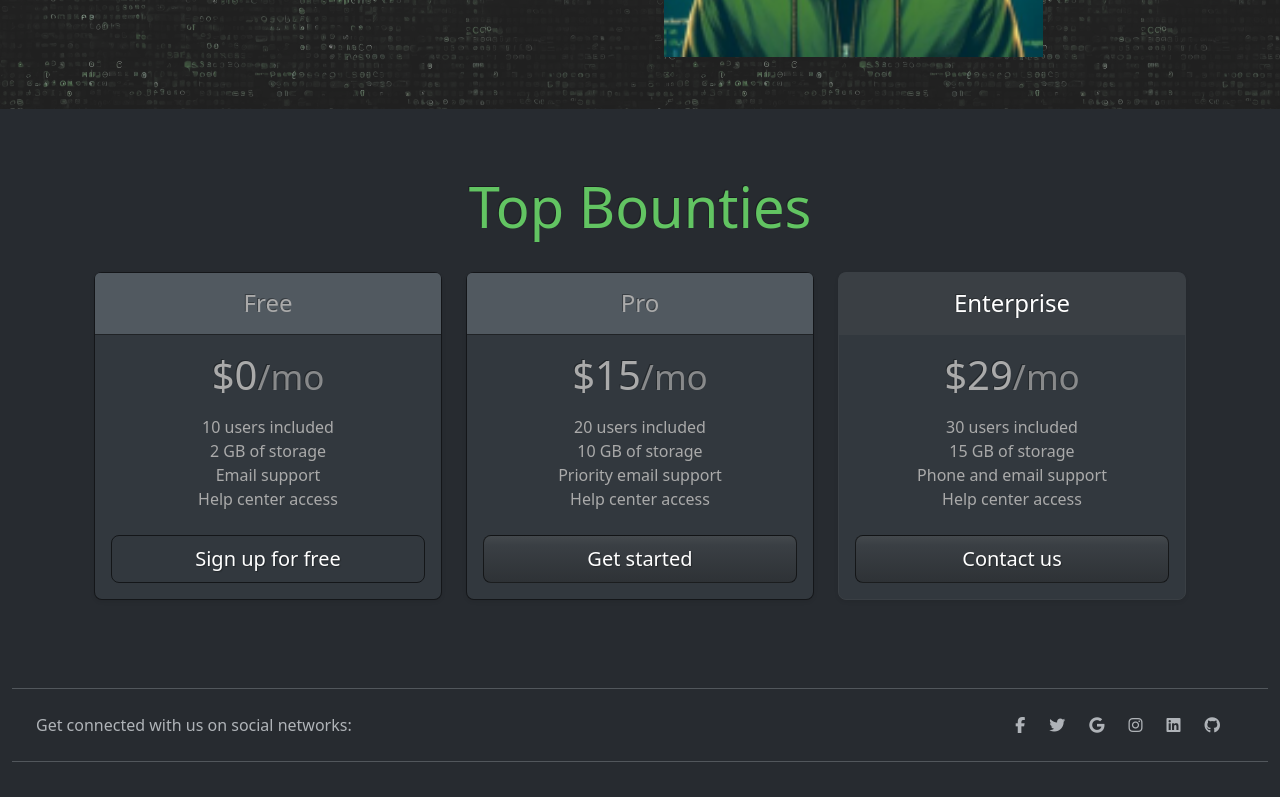
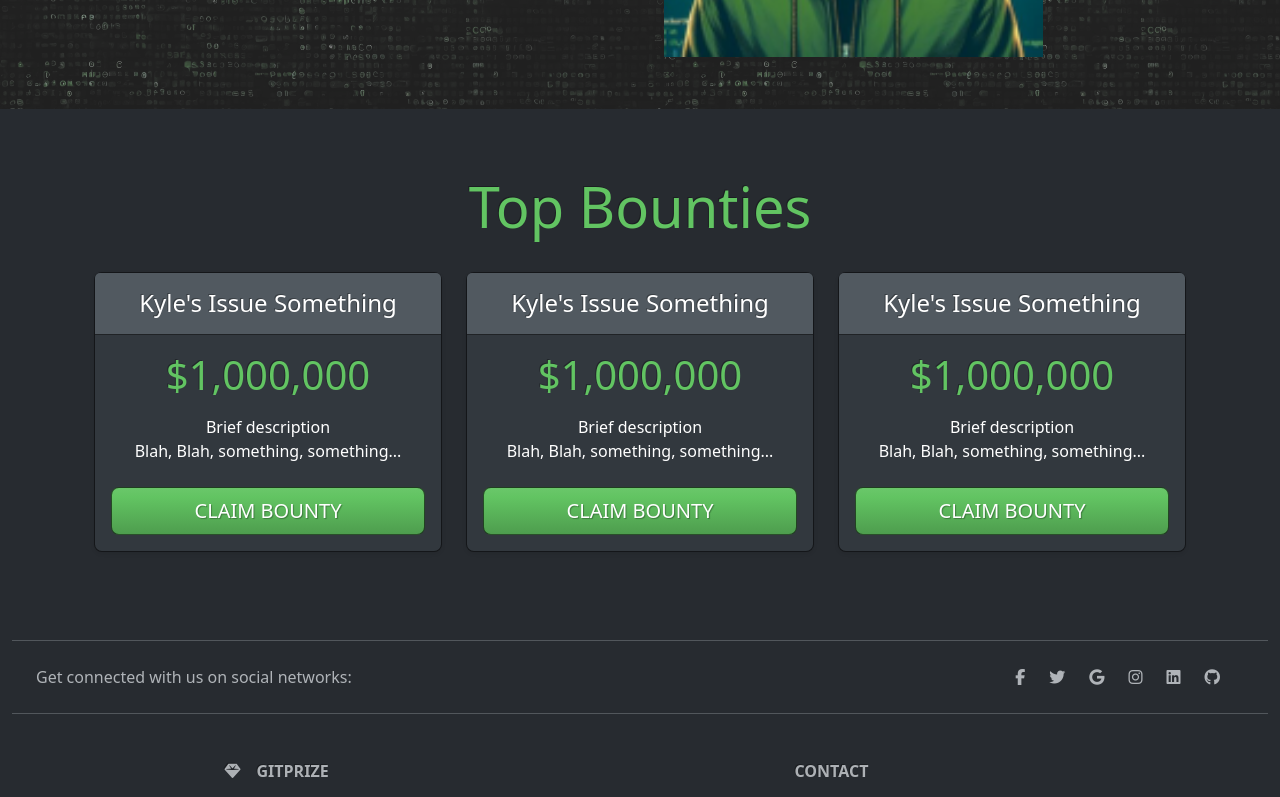
Before and after one commit to coulterkyle/Project-3, a React (Vite) app in the folder client/: page / in a window 1280 px wide. Shown: the part 472-1269 px from the top of the page. Built offline with nearby package versions, Linux system fonts and the light colour scheme.

Commit message:
updated top bounty placeholders and linked to issues page

```diff
--- a/client/src/pages/Home.jsx
+++ b/client/src/pages/Home.jsx
@@ -29,58 +29,62 @@ const Home = () => {
       <div className="container col-xxl-8 px-4 py-5" >
         <div className="pricing-header p-3 pb-md-4 mx-auto text-center">
           <h1 className="display-4 fw-normal text-success">Top Bounties</h1>
-          {/* <p class="fs-5 text-body-secondary">Quickly build an effective pricing table for your potential customers with this Bootstrap example. It’s built with default Bootstrap components and utilities with little customization.</p> */}
         </div>
         <div className="row row-cols-1 row-cols-md-3 mb-3 text-center">
           <div className="col">
             <div className="card mb-4 rounded-3 shadow-sm">
+              {/* Links the whole box to that particular issue */}
+              <a style={{ textDecoration: 'none' }} href="http://localhost:3000/project/coulterkyle/Project-3">
                 <div className="card-header py-3">
-                <h4 className="my-0 fw-normal">Free</h4>
+                  <h4 className="my-0 fw-normal">Kyle's Issue Something</h4>
                 </div>
                 <div className="card-body">
-                <h1 className="card-title pricing-card-title">$0<small className="text-body-secondary fw-light">/mo</small></h1>
+                  <h1 className="card-title pricing-card-title text-success">$1,000,000</h1>
                   <ul className="list-unstyled mt-3 mb-4">
-                  <li>10 users included</li>
-                  <li>2 GB of storage</li>
-                  <li>Email support</li>
-                  <li>Help center access</li>
+                    <li>Brief description</li>
+                    <li>Blah, Blah, something, something...</li>
                   </ul>
-                <button type="button" className="w-100 btn btn-lg btn-outline-primary">Sign up for free</button>
+                  <button type="button" className="w-100 btn btn-lg btn-outline-primary btn-success">CLAIM BOUNTY</button>
+                </div>
+              </a>
             </div>
           </div>
-          </div>
+
           <div className="col">
             <div className="card mb-4 rounded-3 shadow-sm">
+              {/* Links the whole box to that particular issue */}
+              <a style={{ textDecoration: 'none' }} href="http://localhost:3000/project/coulterkyle/Project-3">
                 <div className="card-header py-3">
-                <h4 className="my-0 fw-normal">Pro</h4>
+                  <h4 className="my-0 fw-normal">Kyle's Issue Something</h4>
                 </div>
                 <div className="card-body">
-                <h1 className="card-title pricing-card-title">$15<small className="text-body-secondary fw-light">/mo</small></h1>
+                  <h1 className="card-title pricing-card-title text-success">$1,000,000</h1>
                   <ul className="list-unstyled mt-3 mb-4">
-                  <li>20 users included</li>
-                  <li>10 GB of storage</li>
-                  <li>Priority email support</li>
-                  <li>Help center access</li>
+                    <li>Brief description</li>
+                    <li>Blah, Blah, something, something...</li>
                   </ul>
-                <button type="button" className="w-100 btn btn-lg btn-primary">Get started</button>
+                  <button type="button" className="w-100 btn btn-lg btn-outline-primary btn-success">CLAIM BOUNTY</button>
+                </div>
+              </a>
             </div>
           </div>
-          </div>
+
       <div className="col">
-            <div className="card mb-4 rounded-3 shadow-sm border-primary">
-              <div className="card-header py-3 text-bg-primary border-primary">
-                <h4 className="my-0 fw-normal">Enterprise</h4>
+            <div className="card mb-4 rounded-3 shadow-sm">
+              {/* Links the whole box to that particular issue */}
+              <a style={{ textDecoration: 'none' }} href="http://localhost:3000/project/coulterkyle/Project-3">
+                <div className="card-header py-3">
+                  <h4 className="my-0 fw-normal">Kyle's Issue Something</h4>
                 </div>
                 <div className="card-body">
-                <h1 className="card-title pricing-card-title">$29<small className="text-body-secondary fw-light">/mo</small></h1>
+                  <h1 className="card-title pricing-card-title text-success">$1,000,000</h1>
                   <ul className="list-unstyled mt-3 mb-4">
-                  <li>30 users included</li>
-                  <li>15 GB of storage</li>
-                  <li>Phone and email support</li>
-                  <li>Help center access</li>
+                    <li>Brief description</li>
+                    <li>Blah, Blah, something, something...</li>
                   </ul>
-                <button type="button" className="w-100 btn btn-lg btn-primary">Contact us</button>
+                  <button type="button" className="w-100 btn btn-lg btn-outline-primary btn-success">CLAIM BOUNTY</button>
                 </div>
+              </a>
             </div>
           </div>
         </div>
```
Lines whose indentation alone changed are shown as unchanged.
